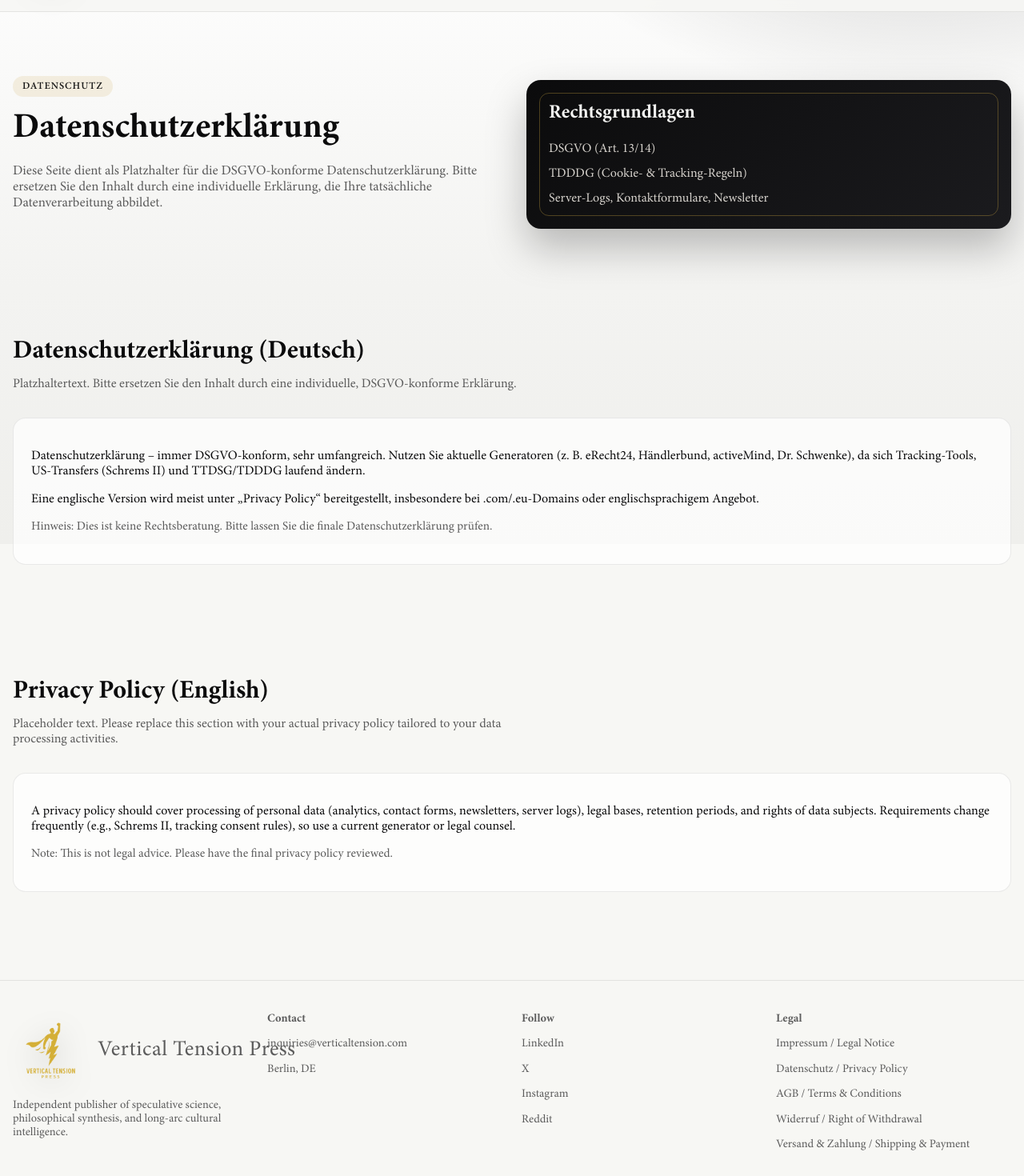
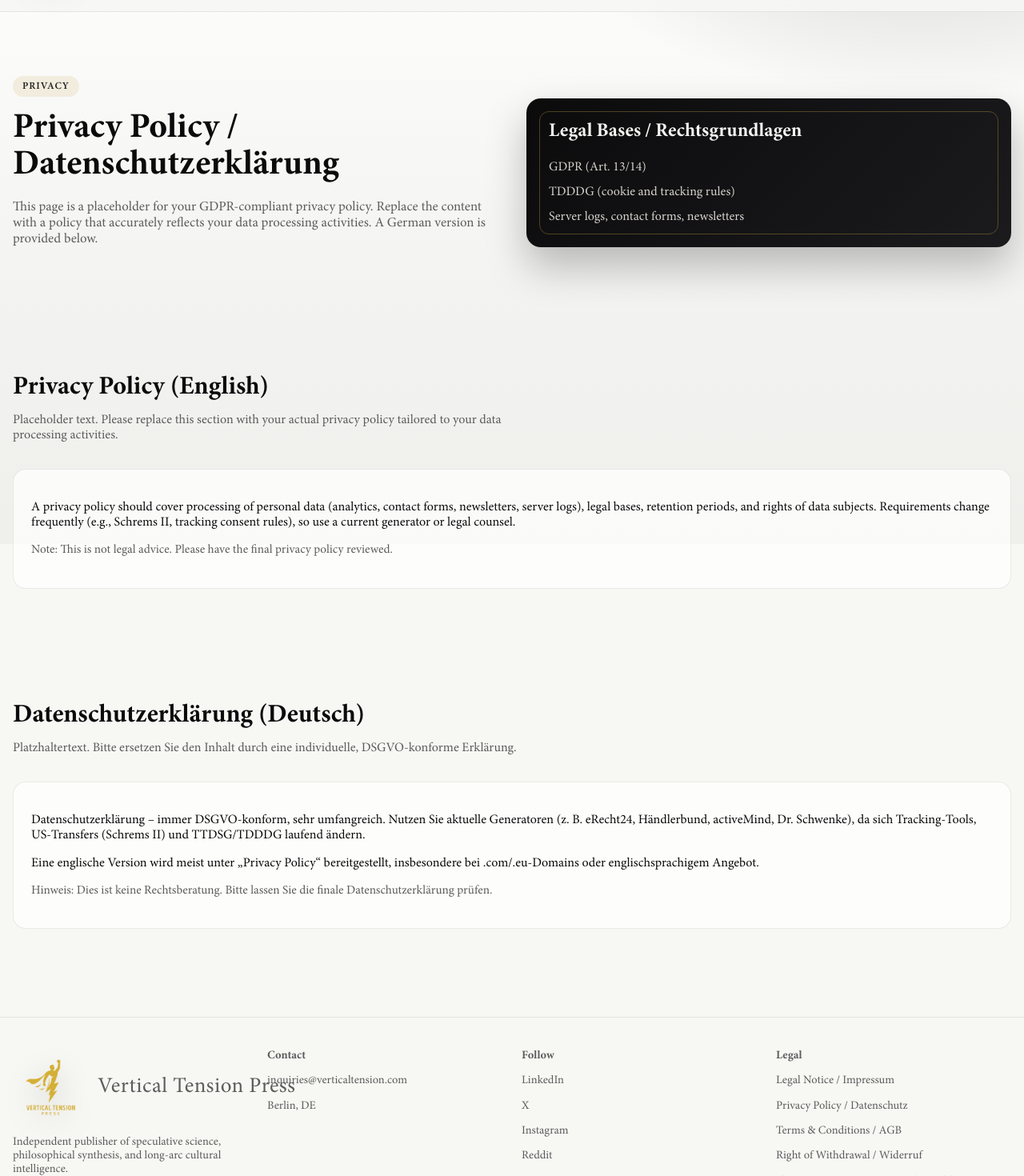
Before and after one commit to verticaltension/verticaltension, a React (Vite) app: page /privacy in a window 1280 px wide. Shown: the part 120-1590 px from the top of the page at 80% size. Built offline with nearby package versions, Linux system fonts and the light colour scheme; no server answers.

Commit message:
Reorder legal pages to English-first content

```diff
--- a/src/components/Footer.tsx
+++ b/src/components/Footer.tsx
@@ -64,19 +64,19 @@ export default function Footer() {
         <div>
           <strong>Legal</strong>
           <p>
-            <Link to="/impressum">Impressum / Legal Notice</Link>
+            <Link to="/impressum">Legal Notice / Impressum</Link>
           </p>
           <p>
-            <Link to="/privacy">Datenschutz / Privacy Policy</Link>
+            <Link to="/privacy">Privacy Policy / Datenschutz</Link>
           </p>
           <p>
-            <Link to="/terms">AGB / Terms &amp; Conditions</Link>
+            <Link to="/terms">Terms &amp; Conditions / AGB</Link>
           </p>
           <p>
-            <Link to="/withdrawal">Widerruf / Right of Withdrawal</Link>
+            <Link to="/withdrawal">Right of Withdrawal / Widerruf</Link>
           </p>
           <p>
-            <Link to="/shipping-payment">Versand &amp; Zahlung / Shipping &amp; Payment</Link>
+            <Link to="/shipping-payment">Shipping &amp; Payment / Versand &amp; Zahlung</Link>
           </p>
         </div>
       </div>
--- a/src/pages/Impressum.tsx
+++ b/src/pages/Impressum.tsx
@@ -4,20 +4,81 @@ export default function Impressum() {
       <section className="hero">
         <div className="container hero-grid">
           <div className="hero-copy">
-            <span className="badge">Impressum</span>
-            <h1>Impressum (Legal Notice)</h1>
+            <span className="badge">Legal Notice</span>
+            <h1>Legal Notice / Impressum</h1>
             <p>
-              Angaben gemäß § 5 Digitale-Dienste-Gesetz (DDG). Diese Seite stellt
-              die Anbieterkennzeichnung für Vertical Tension Press bereit.
+              Information pursuant to § 5 Digitale-Dienste-Gesetz (DDG). This
+              page provides provider identification for Vertical Tension Press.
             </p>
           </div>
           <div className="hero-panel">
-            <h2>Kontakt</h2>
+            <h2>Contact / Kontakt</h2>
             <ul>
               <li>inquiries@verticaltension.com</li>
               <li>+49 178 3204703</li>
               <li>Lüderitzstr. 14, 13351 Berlin</li>
             </ul>
+          </div>
+        </div>
+      </section>
+
+      <section className="section">
+        <div className="container">
+          <div className="section-head">
+            <h2>Legal Notice / Imprint (English)</h2>
+            <p>
+              Note: This is a template based on the provided data and not
+              individual legal advice.
+            </p>
+          </div>
+          <div className="card">
+            <p>Information pursuant to § 5 Digitale-Dienste-Gesetz (DDG)</p>
+            <p>
+              Vertical Tension Press
+              <br />
+              Lüderitzstr. 14
+              <br />
+              13351 Berlin
+              <br />
+              Germany
+            </p>
+            <p>
+              Represented by the Managing Director:
+              <br />
+              Marvin G. Johnson
+            </p>
+            <p>
+              VAT identification number in accordance with § 27a UStG:
+              <br />
+              DE307965566
+            </p>
+            <p>
+              Contact:
+              <br />
+              Phone: +49 178 3204703
+              <br />
+              E-mail: inquiries@verticaltension.com
+            </p>
+            <p>
+              [Optional - if registered:]
+              <br />
+              Commercial register: Local Court Berlin-Charlottenburg HRB [Your number]
+              <br />
+              Register court: Local Court Berlin-Charlottenburg
+            </p>
+            <p>
+              [Optional - if applicable:]
+              <br />
+              Competent supervisory authority: ...
+            </p>
+            <p>
+              [Optional - for media content:]
+              <br />
+              Person responsible for content pursuant to § 18 para. 2
+              Medienstaatsvertrag (MStV):
+              <br />
+              Marvin G. Johnson (address and contact see above)
+            </p>
           </div>
         </div>
       </section>
@@ -60,19 +121,19 @@ export default function Impressum() {
               E-Mail: inquiries@verticaltension.com
             </p>
             <p>
-              [Optional – falls Handelsregister vorhanden:]
+              [Optional - falls Handelsregister vorhanden:]
               <br />
               Handelsregister: Amtsgericht Berlin-Charlottenburg HRB [Ihre Nummer]
               <br />
               Registergericht: Amtsgericht Berlin-Charlottenburg
             </p>
             <p>
-              [Optional – falls zutreffend:]
+              [Optional - falls zutreffend:]
               <br />
               Zuständige Aufsichtsbehörde: ...
             </p>
             <p>
-              [Optional – bei redaktionellen Inhalten:]
+              [Optional - bei redaktionellen Inhalten:]
               <br />
               Inhaltlich Verantwortlicher gemäß § 18 Abs. 2 Medienstaatsvertrag
               (MStV):
@@ -82,67 +143,6 @@ export default function Impressum() {
           </div>
         </div>
       </section>
-
-      <section className="section">
-        <div className="container">
-          <div className="section-head">
-            <h2>Legal Notice / Imprint (English)</h2>
-            <p>
-              Note: This is a template based on the provided data and not
-              individual legal advice.
-            </p>
-          </div>
-          <div className="card">
-            <p>Information pursuant to § 5 Digitale-Dienste-Gesetz (DDG)</p>
-            <p>
-              Vertical Tension Press
-              <br />
-              Lüderitzstr. 14
-              <br />
-              13351 Berlin
-              <br />
-              Germany
-            </p>
-            <p>
-              Represented by the Managing Director:
-              <br />
-              Marvin G. Johnson
-            </p>
-            <p>
-              VAT identification number in accordance with § 27a UStG:
-              <br />
-              DE307965566
-            </p>
-            <p>
-              Contact:
-              <br />
-              Phone: +49 178 3204703
-              <br />
-              E-mail: inquiries@verticaltension.com
-            </p>
-            <p>
-              [Optional – if registered:]
-              <br />
-              Commercial register: Local Court Berlin-Charlottenburg HRB [Your number]
-              <br />
-              Register court: Local Court Berlin-Charlottenburg
-            </p>
-            <p>
-              [Optional – if applicable:]
-              <br />
-              Competent supervisory authority: ...
-            </p>
-            <p>
-              [Optional – for media content:]
-              <br />
-              Person responsible for content pursuant to § 18 para. 2
-              Medienstaatsvertrag (MStV):
-              <br />
-              Marvin G. Johnson (address and contact see above)
-            </p>
-          </div>
-        </div>
-      </section>
     </div>
   );
 }
--- a/src/pages/Privacy.tsx
+++ b/src/pages/Privacy.tsx
@@ -4,22 +4,46 @@ export default function Privacy() {
       <section className="hero">
         <div className="container hero-grid">
           <div className="hero-copy">
-            <span className="badge">Datenschutz</span>
-            <h1>Datenschutzerklärung</h1>
+            <span className="badge">Privacy</span>
+            <h1>Privacy Policy / Datenschutzerklärung</h1>
             <p>
-              Diese Seite dient als Platzhalter für die DSGVO-konforme
-              Datenschutzerklärung. Bitte ersetzen Sie den Inhalt durch eine
-              individuelle Erklärung, die Ihre tatsächliche Datenverarbeitung
-              abbildet.
+              This page is a placeholder for your GDPR-compliant privacy policy.
+              Replace the content with a policy that accurately reflects your
+              data processing activities. A German version is provided below.
             </p>
           </div>
           <div className="hero-panel">
-            <h2>Rechtsgrundlagen</h2>
+            <h2>Legal Bases / Rechtsgrundlagen</h2>
             <ul>
-              <li>DSGVO (Art. 13/14)</li>
-              <li>TDDDG (Cookie- & Tracking-Regeln)</li>
-              <li>Server-Logs, Kontaktformulare, Newsletter</li>
+              <li>GDPR (Art. 13/14)</li>
+              <li>TDDDG (cookie and tracking rules)</li>
+              <li>Server logs, contact forms, newsletters</li>
             </ul>
+          </div>
+        </div>
+      </section>
+
+      <section className="section">
+        <div className="container">
+          <div className="section-head">
+            <h2>Privacy Policy (English)</h2>
+            <p>
+              Placeholder text. Please replace this section with your actual
+              privacy policy tailored to your data processing activities.
+            </p>
+          </div>
+          <div className="card">
+            <p>
+              A privacy policy should cover processing of personal data
+              (analytics, contact forms, newsletters, server logs), legal bases,
+              retention periods, and rights of data subjects. Requirements change
+              frequently (e.g., Schrems II, tracking consent rules), so use a
+              current generator or legal counsel.
+            </p>
+            <p className="section-note">
+              Note: This is not legal advice. Please have the final privacy
+              policy reviewed.
+            </p>
           </div>
         </div>
       </section>
@@ -52,31 +76,6 @@ export default function Privacy() {
           </div>
         </div>
       </section>
-
-      <section className="section">
-        <div className="container">
-          <div className="section-head">
-            <h2>Privacy Policy (English)</h2>
-            <p>
-              Placeholder text. Please replace this section with your actual
-              privacy policy tailored to your data processing activities.
-            </p>
-          </div>
-          <div className="card">
-            <p>
-              A privacy policy should cover processing of personal data
-              (analytics, contact forms, newsletters, server logs), legal bases,
-              retention periods, and rights of data subjects. Requirements change
-              frequently (e.g., Schrems II, tracking consent rules), so use a
-              current generator or legal counsel.
-            </p>
-            <p className="section-note">
-              Note: This is not legal advice. Please have the final privacy
-              policy reviewed.
-            </p>
-          </div>
-        </div>
-      </section>
     </div>
   );
 }
--- a/src/pages/Terms.tsx
+++ b/src/pages/Terms.tsx
@@ -4,21 +4,42 @@ export default function Terms() {
       <section className="hero">
         <div className="container hero-grid">
           <div className="hero-copy">
-            <span className="badge">AGB</span>
-            <h1>Allgemeine Geschäftsbedingungen</h1>
+            <span className="badge">Terms</span>
+            <h1>Terms &amp; Conditions / Allgemeine Geschäftsbedingungen</h1>
             <p>
-              Diese Seite ist als Platzhalter für die AGB vorgesehen. Bitte
-              ergänzen Sie die finalen Vertragsbedingungen passend zu Ihrem
-              Angebot (B2B/B2C, digitale Inhalte, physische Produkte, Services).
+              This page is a placeholder for your final terms and conditions.
+              Add contract terms tailored to your offer (B2B/B2C, digital
+              content, physical products, services). A German version follows
+              below.
             </p>
           </div>
           <div className="hero-panel">
-            <h2>Relevante Rechtsgrundlagen</h2>
+            <h2>Relevant Legal Bases / Relevante Rechtsgrundlagen</h2>
             <ul>
               <li>§§ 305 ff. BGB (AGB-Recht)</li>
               <li>§§ 312j ff. BGB (Fernabsatz)</li>
               <li>PAngV (Preisangaben)</li>
             </ul>
+          </div>
+        </div>
+      </section>
+
+      <section className="section">
+        <div className="container">
+          <div className="section-head">
+            <h2>Terms &amp; Conditions (English)</h2>
+            <p>Placeholder for your English terms and conditions.</p>
+          </div>
+          <div className="card">
+            <p>
+              Terms must be tailored to your offer (B2B/B2C, digital content,
+              physical goods, services). For consumer distance contracts, provide
+              clear pre-contract information and a withdrawal policy.
+            </p>
+            <p className="section-note">
+              Note: This is not legal advice. Please obtain a proper review of
+              your final terms.
+            </p>
           </div>
         </div>
       </section>
@@ -43,26 +64,6 @@ export default function Terms() {
           </div>
         </div>
       </section>
-
-      <section className="section">
-        <div className="container">
-          <div className="section-head">
-            <h2>Terms &amp; Conditions (English)</h2>
-            <p>Placeholder for your English terms and conditions.</p>
-          </div>
-          <div className="card">
-            <p>
-              Terms must be tailored to your offer (B2B/B2C, digital content,
-              physical goods, services). For consumer distance contracts, provide
-              clear pre-contract information and a withdrawal policy.
-            </p>
-            <p className="section-note">
-              Note: This is not legal advice. Please obtain a proper review of
-              your final terms.
-            </p>
-          </div>
-        </div>
-      </section>
     </div>
   );
 }
--- a/src/pages/Withdrawal.tsx
+++ b/src/pages/Withdrawal.tsx
@@ -4,20 +4,41 @@ export default function Withdrawal() {
       <section className="hero">
         <div className="container hero-grid">
           <div className="hero-copy">
-            <span className="badge">Widerruf</span>
-            <h1>Widerrufsbelehrung</h1>
+            <span className="badge">Withdrawal</span>
+            <h1>Right of Withdrawal / Widerrufsbelehrung</h1>
             <p>
-              Diese Seite ist als Platzhalter für die gesetzlich vorgeschriebene
-              Widerrufsbelehrung und das Muster-Widerrufsformular vorgesehen.
+              This page is a placeholder for the statutory right of withdrawal
+              notice and model withdrawal form. A German version follows below.
             </p>
           </div>
           <div className="hero-panel">
-            <h2>Rechtsgrundlagen</h2>
+            <h2>Legal Bases / Rechtsgrundlagen</h2>
             <ul>
               <li>§§ 312d, 355–361 BGB</li>
               <li>§ 246a EGBGB (Informationspflichten)</li>
               <li>Ab 19. Juni 2026: Widerrufsbutton-Pflicht</li>
             </ul>
+          </div>
+        </div>
+      </section>
+
+      <section className="section">
+        <div className="container">
+          <div className="section-head">
+            <h2>Right of Withdrawal (English)</h2>
+            <p>Placeholder for the English withdrawal policy.</p>
+          </div>
+          <div className="card">
+            <p>
+              Provide the statutory withdrawal information and model withdrawal
+              form for consumer distance contracts. Ensure the content is easily
+              accessible. From 19 June 2026, a visible withdrawal button is
+              required for relevant consumer contracts.
+            </p>
+            <p className="section-note">
+              Note: This is not legal advice. Please have the final withdrawal
+              policy reviewed.
+            </p>
           </div>
         </div>
       </section>
@@ -46,27 +67,6 @@ export default function Withdrawal() {
           </div>
         </div>
       </section>
-
-      <section className="section">
-        <div className="container">
-          <div className="section-head">
-            <h2>Right of Withdrawal (English)</h2>
-            <p>Placeholder for the English withdrawal policy.</p>
-          </div>
-          <div className="card">
-            <p>
-              Provide the statutory withdrawal information and model withdrawal
-              form for consumer distance contracts. Ensure the content is easily
-              accessible. From 19 June 2026, a visible withdrawal button is
-              required for relevant consumer contracts.
-            </p>
-            <p className="section-note">
-              Note: This is not legal advice. Please have the final withdrawal
-              policy reviewed.
-            </p>
-          </div>
-        </div>
-      </section>
     </div>
   );
 }
```
Also changed, not shown: src/pages/ShippingPayment.tsx (+30 -28 lines).
